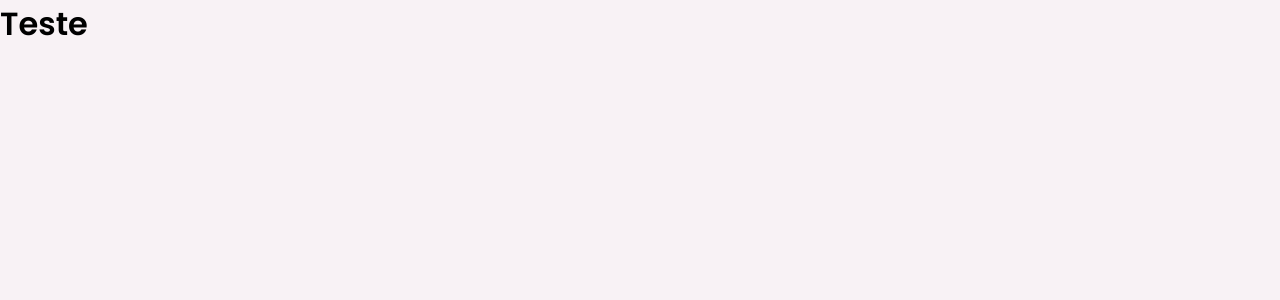
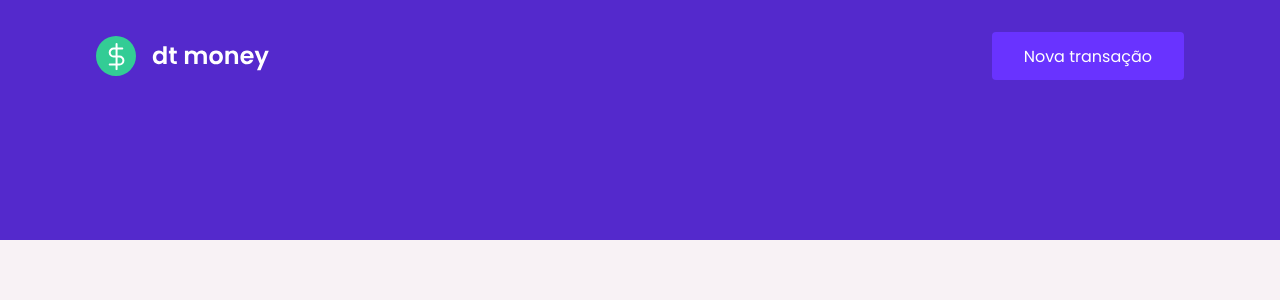
Before and after one commit to cinthia3301andrad/financas-pessoais-chapter-ii-Ignite, a React (Create React App) app: page / in a window 1280 px wide. Shown: the top 300 px of the page. Built offline with nearby package versions, Linux system fonts and the light colour scheme.

Commit message:
feat[✨]: add component Header + style

```diff
--- a/src/App.tsx
+++ b/src/App.tsx
@@ -1,10 +1,11 @@
+import { Header } from "./components/Header";
 import { GlobalStyle } from "./styles/global";
 
 export function App() {
   return (
     <>
+      <Header />
       <GlobalStyle />
-      <h1>Teste</h1>
     </>
   );
 }
--- /dev/null
+++ b/src/components/Header/index.tsx
@@ -0,0 +1,13 @@
+import iconLogo from "../../assets/logo.svg";
+import { Container, Content } from "./styles";
+
+export function Header() {
+  return (
+    <Container>
+      <Content>
+        <img src={iconLogo} alt="dt money" />
+        <button>Nova transação</button>
+      </Content>
+    </Container>
+  );
+}
--- /dev/null
+++ b/src/components/Header/styles.ts
@@ -0,0 +1,29 @@
+import styled from "styled-components";
+
+export const Container = styled.header`
+  background: var(--blue);
+`;
+export const Content = styled.div`
+  display: flex;
+  align-items: center;
+  justify-content: space-between;
+
+  max-width: 1120px;
+  margin: 0 auto;
+  padding: 2rem 1rem 10rem;
+
+  button {
+    font-size: 1rem;
+    color: #fff;
+    background: var(--blue-light);
+    border: 0;
+    border-radius: 0.25rem;
+    padding: 0 2rem;
+
+    height: 3rem;
+    transition: filter 0.3s;
+    &:hover {
+      filter: brightness(0.9);
+    }
+  }
+`;
```
